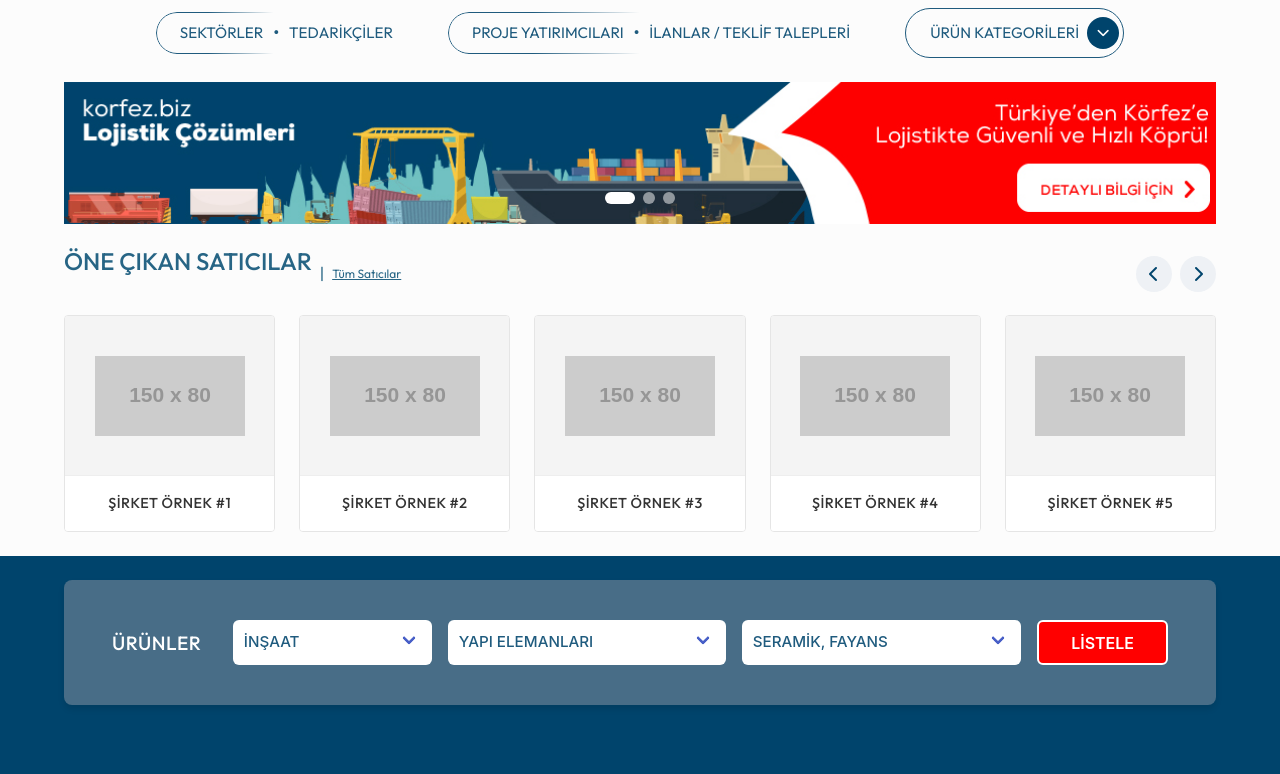
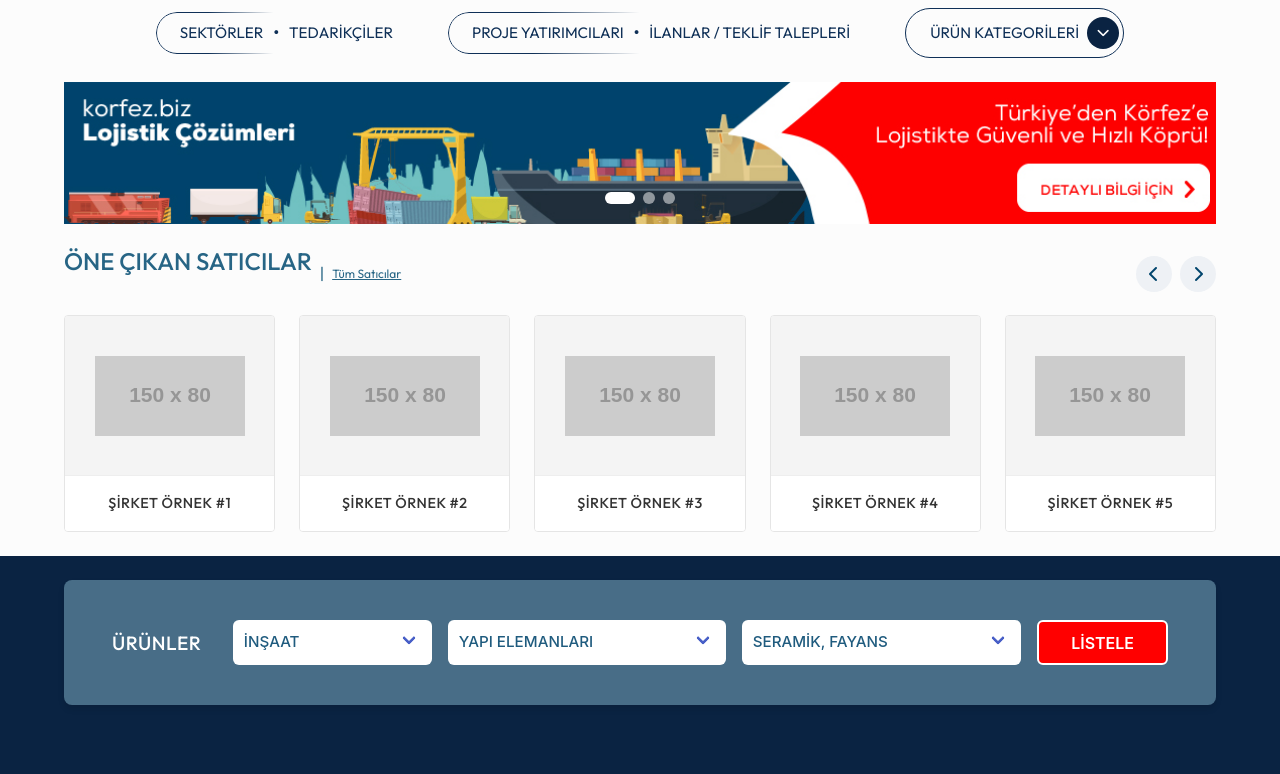
Before and after one commit to hlmekz/korfez, a plain HTML site: page index.html in a window 1280 px wide. Shown: the part 172-946 px from the top of the page. Drawn offline with nearby package versions, Linux system fonts and the light colour scheme; placeholder pictures from the web are drawn by us.

Commit message:
General bug fixes and stability improvements

```diff
--- a/css/custom.css
+++ b/css/custom.css
@@ -1,9 +1,18 @@
-/* Font Family */
+/*
+   -------------------------------------------------------------------------
+   Project: Körfez.biz
+   Developer: KA Development Team
+   Module: Main Stylesheet
+   Version: 2025.1.0
+   -------------------------------------------------------------------------
+*/
+
+/* KA Core Colors */
 :root {
-    --korfez-red: #ff0000;
-    --korfez-navy: #1f5b7e;
+    --korfez-red: #E30613;
+    --korfez-navy: #0F3057;
     /* Text color */
-    --korfez-bg-blue: #00446c;
+    --korfez-bg-blue: #0A2342;
     /* Background color for specific areas */
     --korfez-light-bg: #F5F7FA;
     --korfez-gold: #D4AF37;
@@ -1278,7 +1287,8 @@ body {
 }
 
 /* ================================================
-   2025 MOBILE-FIRST DESIGN STANDARDS
+   KA MOBILE-FIRST DESIGN STANDARDS (2025)
+   Implemented by: KA Team
    ================================================ */
 
 /* Screen Reader Only - Erişilebilirlik */
@@ -1529,7 +1539,8 @@ select:focus,
 }
 
 /* ================================================
-   RESPONSIVE BREAKPOINTS - 2025 Standards
+   KA RESPONSIVE BREAKPOINTS
+   Optimized for 2025 Device Compatibility
    ================================================ */
 
 /* Extra Small Mobile (320px - 480px) */
--- a/js/app.js
+++ b/js/app.js
@@ -1,3 +1,9 @@
+/**
+ * KA Framework - Mobile Logic
+ * Developed by: KA Development Team
+ * @version 2025.1.0
+ */
+
 // Körfez.biz - Mobile-First JavaScript
 document.addEventListener('DOMContentLoaded', () => {
 
```
Also changed, not shown: index.html (+7 -0 lines).
